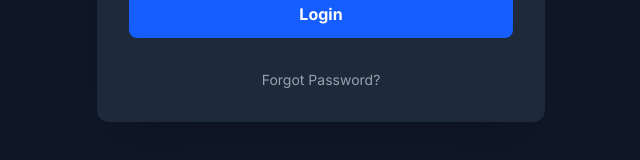
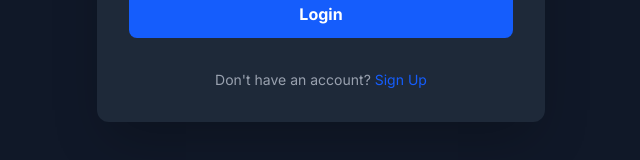
Before and after one commit to VaibhavGupta-GitHub/Gym-Admin, a React (Vite) app in the folder frontend/: page /login in a window 1280 px wide. Shown: the part 520-680 px from the top of the page, without its empty margins (319-959 px from the left). Built offline with nearby package versions, Linux system fonts and the light colour scheme.

Commit message:
login integration

```diff
--- a/frontend/src/Pages/01_Login.jsx
+++ b/frontend/src/Pages/01_Login.jsx
@@ -1,26 +1,28 @@
-import React, { useState } from 'react';
+import React, { useState } from "react";
+import axios from "axios";
 
 // Main App component
 function App() {
-  const [email, setEmail] = useState('');
-  const [password, setPassword] = useState('');
-  const [message, setMessage] = useState('');
+  const [email, setEmail] = useState("");
+  const [password, setPassword] = useState("");
 
+  const admin_login = {
+    username: email,
+    password: password,
+  };
   // Handle login submission
   const handleLogin = (e) => {
     e.preventDefault();
-    // In a real application, you would send these credentials to a backend for authentication.
-    // For this example, we'll just show a success or error message.
-    if (email === 'admin@gym.com' && password === 'password123') {
-      setMessage('Login successful! Redirecting...');
-      // Simulate redirection
-      setTimeout(() => {
-        setMessage('');
-        // window.location.href = '/dashboard'; // Example redirection
-      }, 2000);
-    } else {
-      setMessage('Invalid email or password.');
-    }
+    axios
+      .post("http://127.0.0.1:8000/api/login", admin_login)
+      .then((response) => {
+        alert(response.data.message);
+        console.log(response);
+      })
+      .catch((error) => {
+        alert(error.response.data.detail);
+        console.log(error);
+      });
   };
 
   return (
@@ -31,9 +33,7 @@ function App() {
         {/* Gym Logo Placeholder */}
         <div className="text-center mb-8">
           {/* Using a simple text placeholder for the logo */}
-          <div className="text-blue-500 text-5xl font-extrabold mb-2">
-            GYM
-          </div>
+          <div className="text-blue-500 text-5xl font-extrabold mb-2">GYM</div>
           <h1 className="text-gray-200 text-2xl font-semibold">Admin Login</h1>
         </div>
 
@@ -41,7 +41,10 @@ function App() {
         <form onSubmit={handleLogin}>
           {/* Email Input */}
           <div className="mb-6">
-            <label htmlFor="email" className="block text-gray-400 text-sm font-medium mb-2">
+            <label
+              htmlFor="email"
+              className="block text-gray-400 text-sm font-medium mb-2"
+            >
               Email Address
             </label>
             <input
@@ -57,7 +60,10 @@ function App() {
 
           {/* Password Input */}
           <div className="mb-6">
-            <label htmlFor="password" className="block text-gray-400 text-sm font-medium mb-2">
+            <label
+              htmlFor="password"
+              className="block text-gray-400 text-sm font-medium mb-2"
+            >
               Password
             </label>
             <input
@@ -80,17 +86,14 @@ function App() {
           </button>
         </form>
 
-        {/* Message Display */}
-        {message && (
-          <p className={`mt-6 text-center text-sm ${message.includes('successful') ? 'text-green-400' : 'text-red-400'}`}>
-            {message}
-          </p>
-        )}
-
         {/* Optional: Forgot Password / Sign Up links */}
         <div className="mt-8 text-center text-gray-400 text-sm">
-          <a href="#" className="hover:text-blue-400 transition duration-200 ease-in-out">
-            Forgot Password?
+          Don't have an account?{" "}
+          <a
+            href="/"
+            className="text-blue-600 hover:text-blue-700 transition duration-200 ease-in-out"
+          >
+            Sign Up
           </a>
           {/* <span className="mx-2">|</span>
           <a href="#" className="hover:text-blue-400 transition duration-200 ease-in-out">
```
